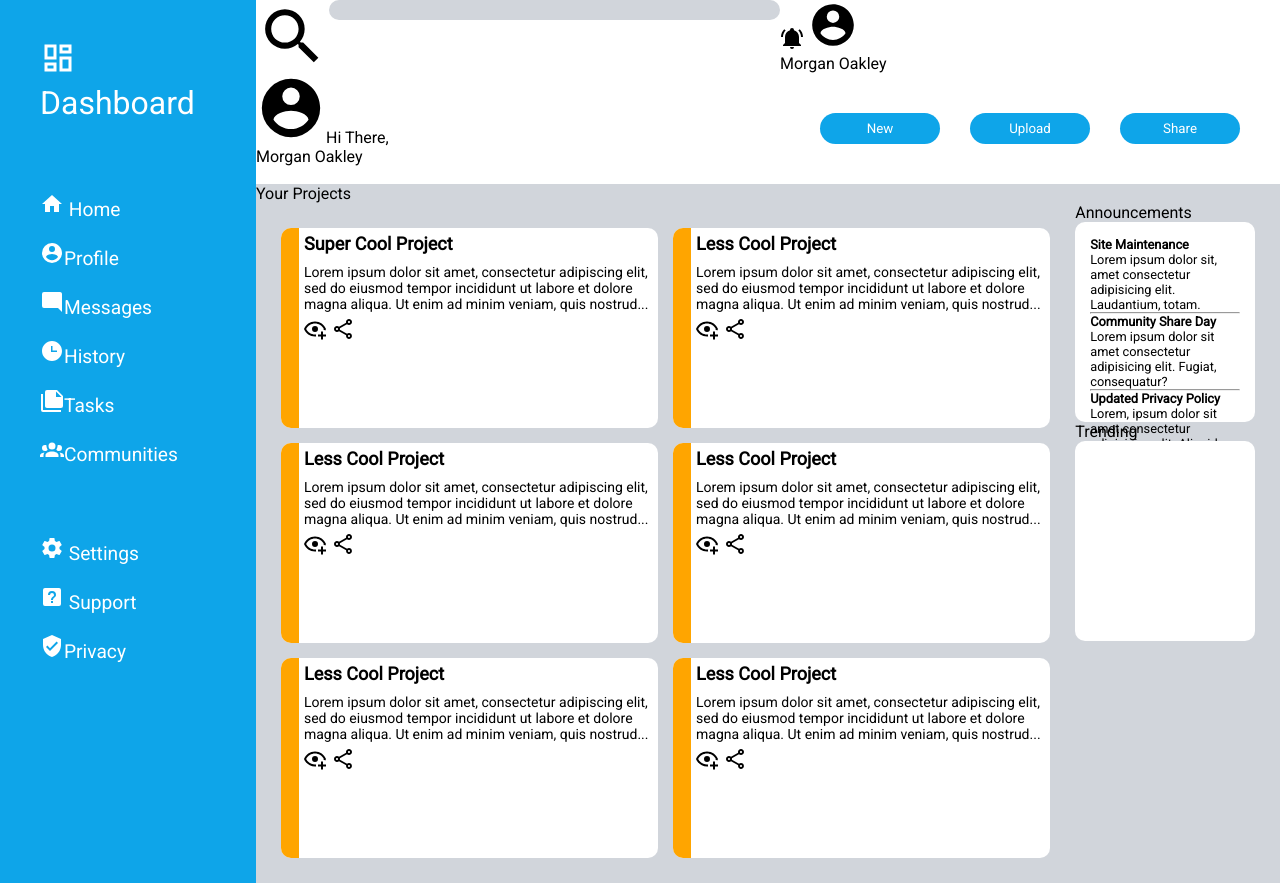
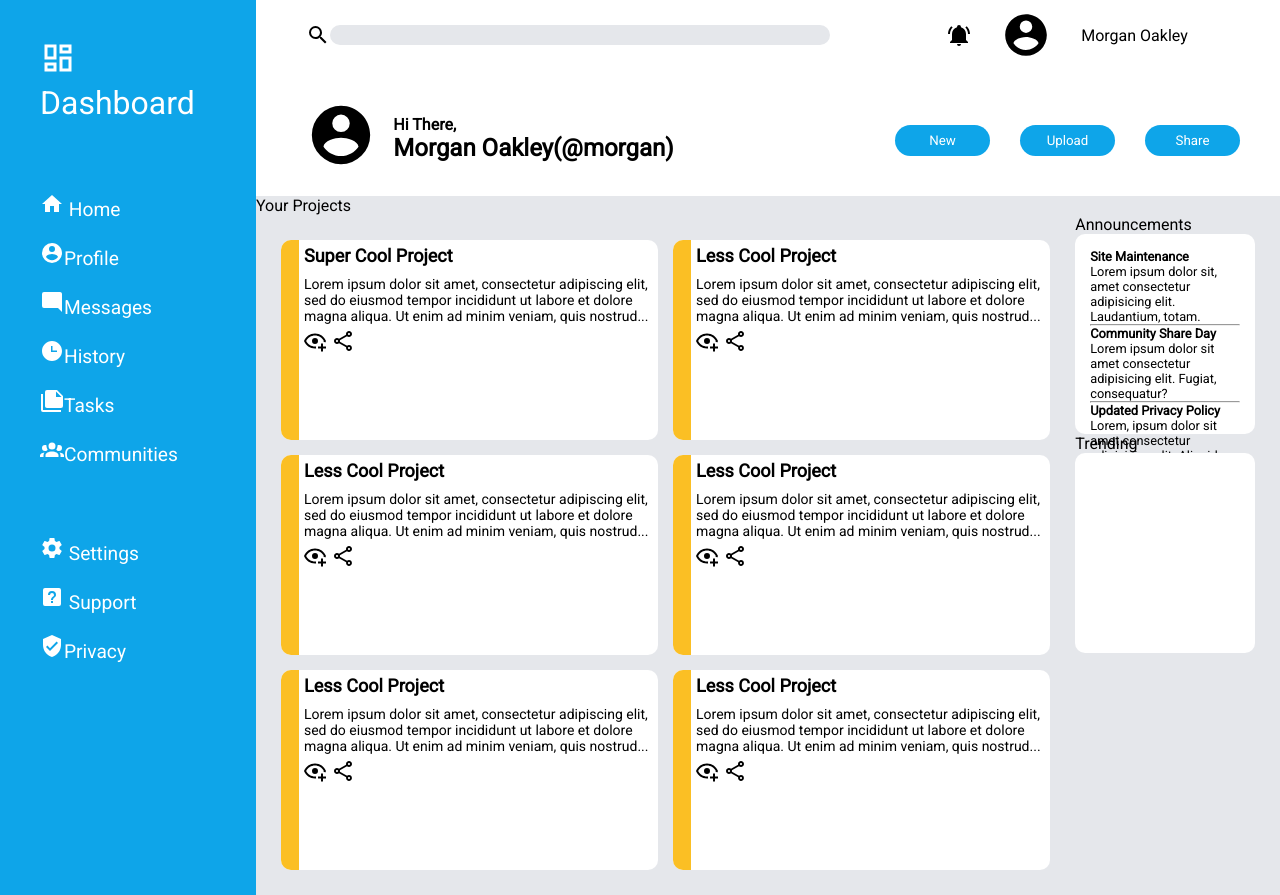
Before and after one commit to fabricator41/admin-dashboard, a plain HTML site: page index.html in a window 1280 px wide. Drawn offline with Linux system fonts and the light colour scheme; files whose address does not match are found by name.

```diff
--- a/index.html
+++ b/index.html
@@ -20,7 +20,7 @@
         </div>
         <div class="welcome">
           <img src="assets/profile-big.svg" alt="" /><span>Hi There,</span>
-          <p>Morgan Oakley</p>
+          <p>Morgan Oakley(@morgan)</p>
         </div>
         <div class="buttons">
           <button>New</button><button>Upload</button><button>Share</button>
--- a/style.css
+++ b/style.css
@@ -28,23 +28,53 @@
 }
 
 .header {
+  padding-top: 10px;
   background-color: #fff;
   grid-column: 2/ 3;
   display: grid;
   grid-template-columns: 1fr 1fr;
+  gap: 25px;
 }
 
 .search {
-  display: flex;
   grid-column: 1/2;
+  display: grid;
+  grid-template-columns: 1fr 20fr;
+  margin-left: 50px;
+  align-items: center;
 }
 
 .profile {
   grid-column: 2/3;
+  display: flex;
+  justify-content: center;
+  align-items: center;
+  padding: 0;
+  margin: 0;
+  gap: 30px;
 }
 
 .welcome {
+  margin-left: 50px;
   grid-column: 1/2;
+  display: grid;
+  grid-template-columns: 1fr 5fr;
+  font-weight: bold;
+  place-content: center;
+}
+
+.welcome img {
+  grid-row: 1/3;
+}
+
+.welcome span {
+  padding-top: 15px;
+}
+
+.welcome p {
+  grid-column: 2/3;
+  font-size: 1.5rem;
+  padding-bottom: 20px;
 }
 
 .buttons {
@@ -85,7 +115,7 @@
 }
 
 .main-content {
-  background-color: #d1d5db;
+  background-color: #e5e7eb;
 }
 
 .second-container {
@@ -94,7 +124,7 @@
 }
 
 .cards {
-  background-color: #d1d5db;
+  background-color: #e5e7eb;
   display: grid;
   gap: 15px;
   grid-template-columns: repeat(auto-fit, minmax(250px, 1fr));
@@ -102,7 +132,7 @@
 }
 
 .right-side {
-  background-color: #d1d5db;
+  background-color: #e5e7eb;
   display: flex;
   flex-direction: column;
   grid-column: 2/3;
@@ -119,7 +149,7 @@
 }
 
 .search-bar {
-  background-color: #d1d5db;
+  background-color: #e5e7eb;
   width: 500px;
   height: 20px;
   border-radius: 20px;
@@ -142,7 +172,7 @@
 }
 
 .card .yellow {
-  background-color: orange;
+  background-color: #fbbf24;
   border-radius: 10px 0 0 10px;
   grid-column: 1/2;
 }
```
